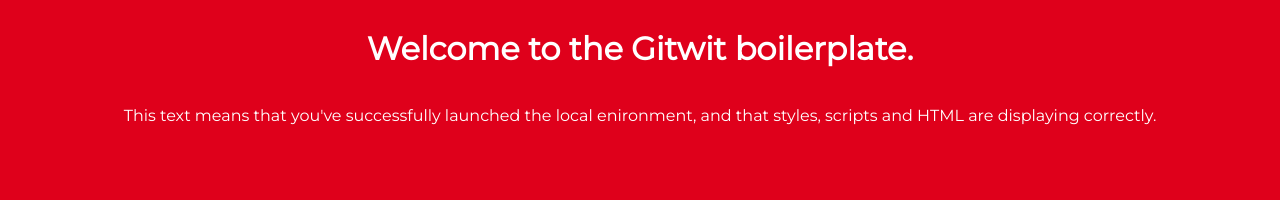
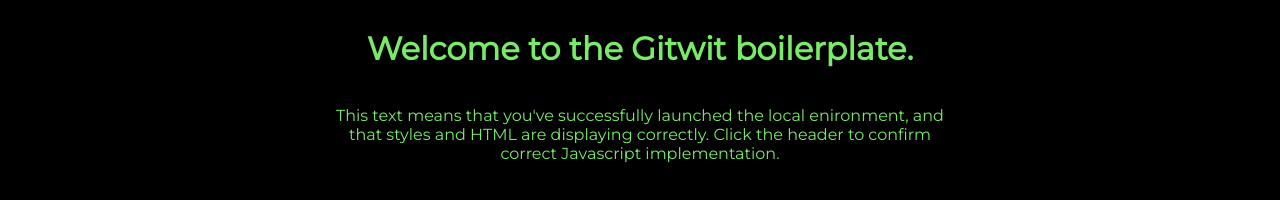
Before and after one commit to GitwitCreative/gw-boilerplate, a website: page index.html in a window 1280 px wide. Drawn offline with nearby package versions, Linux system fonts and the light colour scheme.

Commit message:
Last update to boilerplate

```diff
--- a/index.html
+++ b/index.html
@@ -28,5 +28,9 @@
 </head>
 <body>
   <h1>Welcome to the Gitwit boilerplate.</h1>
-  <p>This text means that you've successfully launched the local enironment, and that styles, scripts and HTML are displaying correctly.</p>
+  <p>This text means that you've successfully launched the local enironment, and that styles and HTML are displaying correctly. Click the header to confirm correct Javascript implementation.</p>
+  <script src="node_modules\jquery\dist\jquery.min.js"></script>
+  <script src= "scripts/main.js">
+
+  </script>
 </body>
--- a/sass/_header.sass
+++ b/sass/_header.sass
@@ -4,7 +4,12 @@
   flex-direction: column
   justify-content: center
   align-items: center
-  background-color: $hilti-red
+  background-color: black
 h1, p
   font-family: 'Montserrat'
-  color: white
+  color: #79eb69
+h1
+  cursor: pointer
+p
+  width: 50%
+  text-align: center
--- a/scripts/main.js
+++ b/scripts/main.js
@@ -0,0 +1,5 @@
+$( document ).ready(function() {
+    $("h1").click(function() {
+      $("h1").html("You clicked me!");
+    });
+});
```
Also changed, not shown: main.css.
